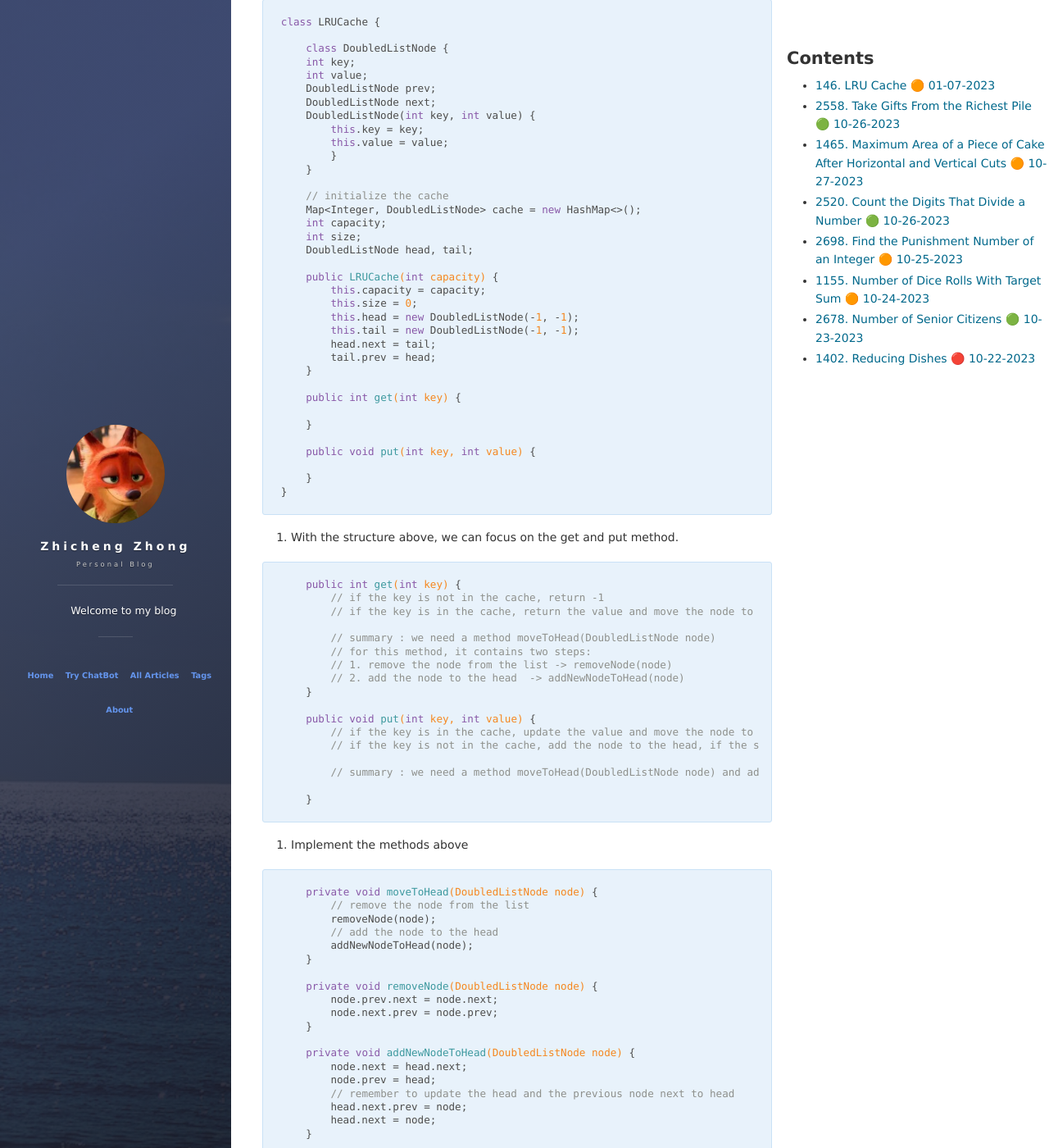
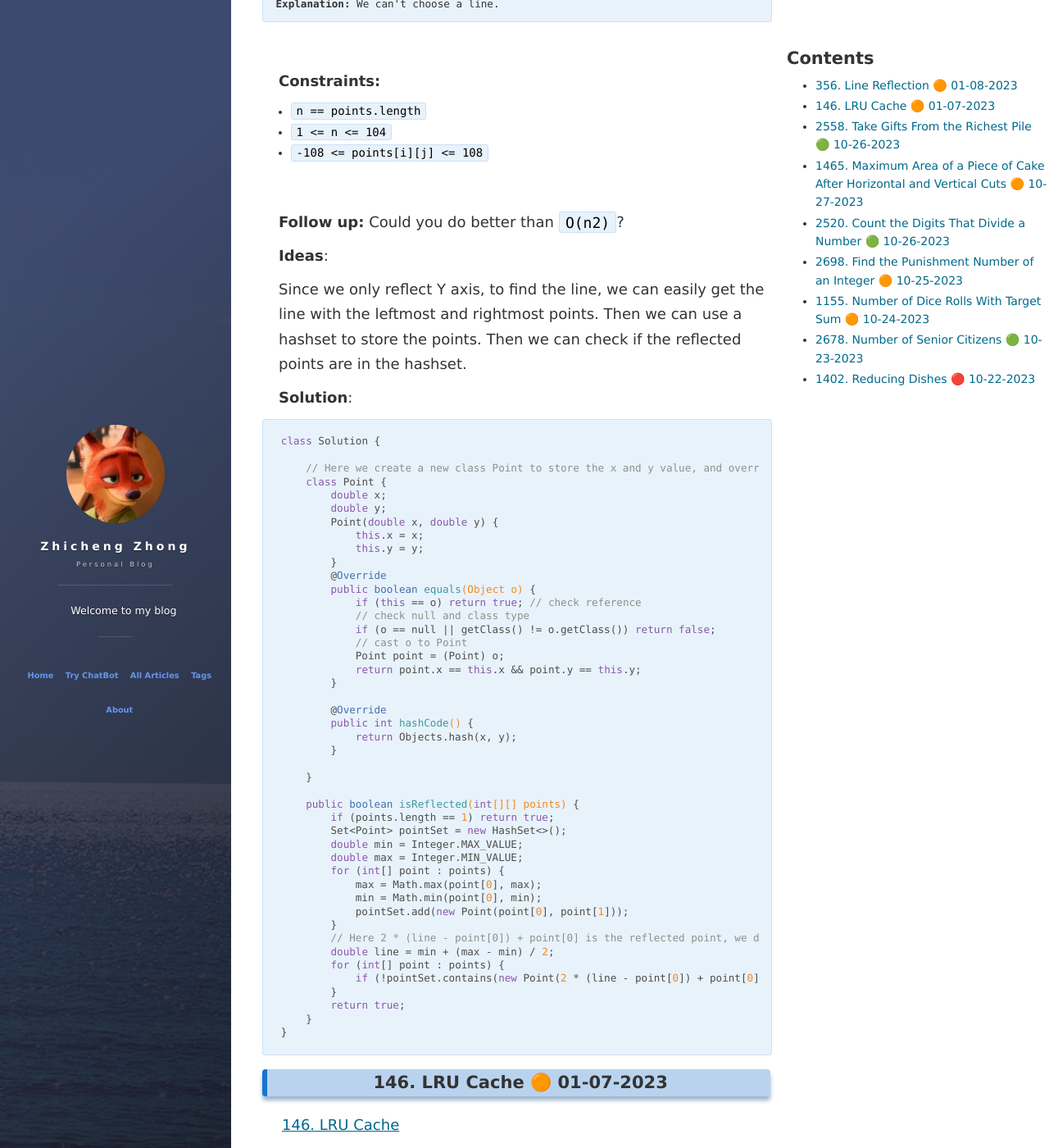
Before and after one commit to ChrisZZhong/chriszzhong.github.io, a Jekyll site: the page built from _posts/2023-10-21-LeetCode-Daily.md, in a window 1280 px wide and 1400 px high, scrolled down 1682 px. Shown: the whole window at 82% size. Built offline with Jekyll 4.4.1, drawn with Linux system fonts in a browser that asks for light colours; nearby versions of some CDN libraries; comment, search, counter and statistics services are not loaded; some of the changed text lies outside the part shown.

Commit message:
Line Reflection

````diff
--- a/_posts/2023-10-21-LeetCode-Daily.md
+++ b/_posts/2023-10-21-LeetCode-Daily.md
@@ -5,6 +5,100 @@ date: 2023-10-21
 description: "LeetCode daily problems"
 tag: LeetCode
 ---
+
+## 356. Line Reflection 🟠 01-08-2023
+
+[356. Line Reflection](https://leetcode.com/problems/line-reflection/description/)
+
+**Description**:
+
+<div class="elfjS" data-track-load="description_content"><p>Given <code>n</code> points on a 2D plane, find if there is such a line parallel to the y-axis that reflects the given points symmetrically.</p>
+
+<p>In other words, answer whether or not if there exists a line that after reflecting all points over the given line, the original points' set is the same as the reflected ones.</p>
+
+<p><strong>Note</strong> that there can be repeated points.</p>
+
+<p>&nbsp;</p>
+<p><strong class="example">Example 1:</strong></p>
+<img alt="" src="https://assets.leetcode.com/uploads/2020/04/23/356_example_1.PNG" style="width: 389px; height: 340px;">
+<pre><strong>Input:</strong> points = [[1,1],[-1,1]]
+<strong>Output:</strong> true
+<strong>Explanation:</strong> We can choose the line x = 0.
+</pre>
+
+<p><strong class="example">Example 2:</strong></p>
+<img alt="" src="https://assets.leetcode.com/uploads/2020/04/23/356_example_2.PNG" style="width: 300px; height: 294px;">
+<pre><strong>Input:</strong> points = [[1,1],[-1,-1]]
+<strong>Output:</strong> false
+<strong>Explanation:</strong> We can't choose a line.
+</pre>
+
+<p>&nbsp;</p>
+<p><strong>Constraints:</strong></p>
+
+<ul>
+	<li><code>n == points.length</code></li>
+	<li><code>1 &lt;= n &lt;= 10<sup>4</sup></code></li>
+	<li><code>-10<sup>8</sup> &lt;= points[i][j] &lt;= 10<sup>8</sup></code></li>
+</ul>
+
+<p>&nbsp;</p>
+<p><strong>Follow up:</strong> Could you do better than <code>O(n<sup>2</sup>)</code>?</p>
+</div>
+
+**Ideas**:
+
+Since we only reflect Y axis, to find the line, we can easily get the line with the leftmost and rightmost points. Then we can use a hashset to store the points. Then we can check if the reflected points are in the hashset.
+
+**Solution**:
+
+```Java
+class Solution {
+
+    // Here we create a new class Point to store the x and y value, and override the equals and hashCode method
+    class Point {
+        double x;
+        double y;
+        Point(double x, double y) {
+            this.x = x;
+            this.y = y;
+        }
+        @Override
+        public boolean equals(Object o) {
+            if (this == o) return true; // check reference
+            // check null and class type
+            if (o == null || getClass() != o.getClass()) return false;
+            // cast o to Point
+            Point point = (Point) o;
+            return point.x == this.x && point.y == this.y;
+        }
+
+        @Override
+        public int hashCode() {
+            return Objects.hash(x, y);
+        }
+
+    }
+
+    public boolean isReflected(int[][] points) {
+        if (points.length == 1) return true;
+        Set<Point> pointSet = new HashSet<>();
+        double min = Integer.MAX_VALUE;
+        double max = Integer.MIN_VALUE;
+        for (int[] point : points) {
+            max = Math.max(point[0], max);
+            min = Math.min(point[0], min);
+            pointSet.add(new Point(point[0], point[1]));
+        }
+        // Here 2 * (line - point[0]) + point[0] is the reflected point, we don't need to consider the point is at the left or right of the line
+        double line = min + (max - min) / 2;
+        for (int[] point : points) {
+            if (!pointSet.contains(new Point(2 * (line - point[0]) + point[0], point[1])))  return false;
+        }
+        return true;
+    }
+}
+```
 
 ## 146. LRU Cache 🟠 01-07-2023
 
````
